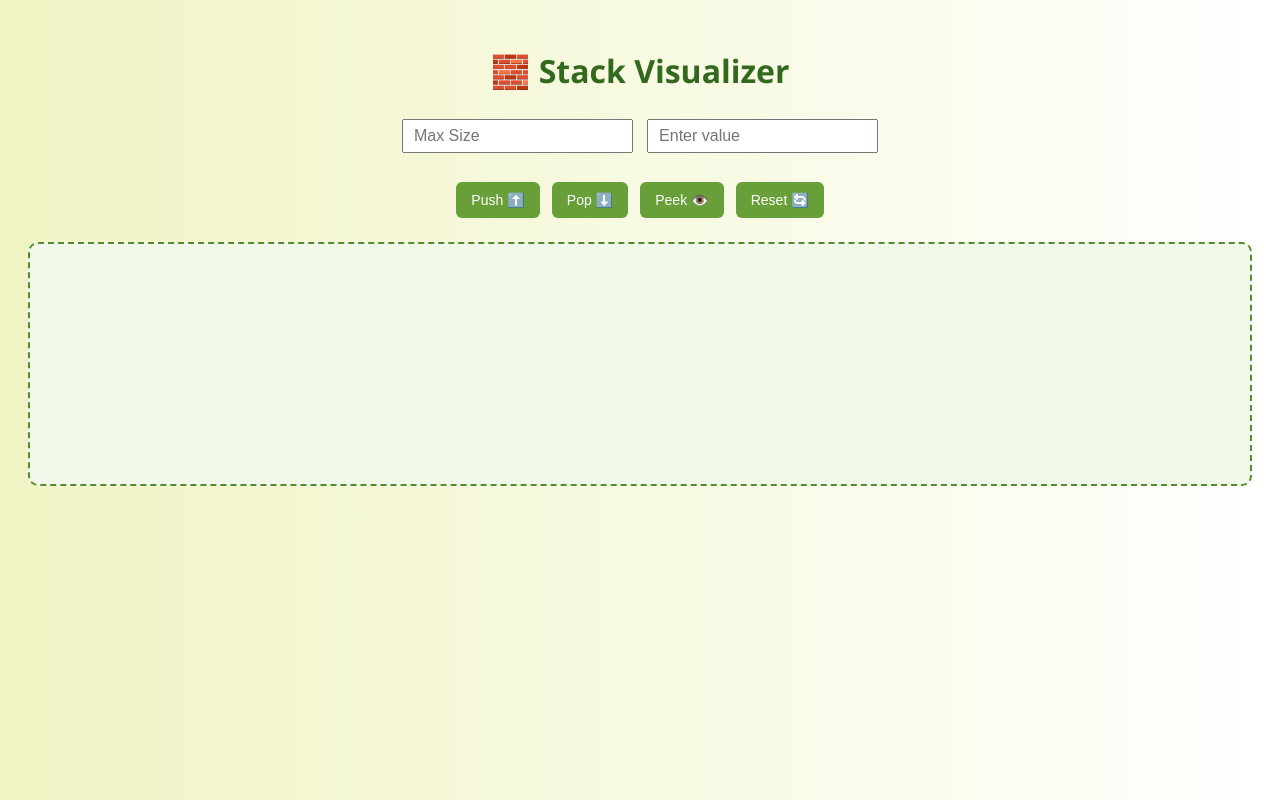
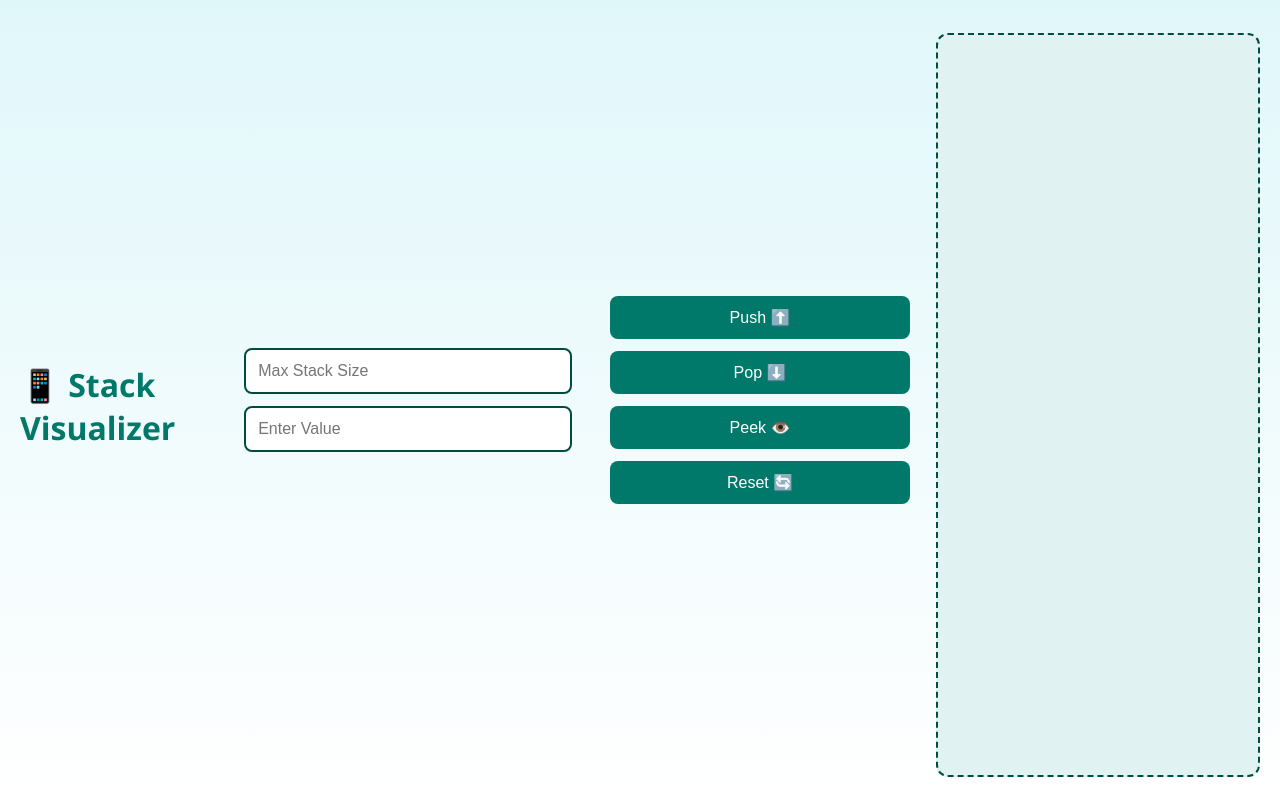
Before and after one commit to Know-byte-tutor/stack-visualizer, a plain HTML site: page index.html in a window 1280 px wide. Drawn offline with Linux system fonts and the light colour scheme.

Commit message:
Update index.html

```diff
--- a/index.html
+++ b/index.html
@@ -1,87 +1,120 @@
 <!DOCTYPE html>
 <html lang="en">
 <head>
-  <meta charset="UTF-8">
-  <title>Stack Visualizer</title>
+  <meta charset="UTF-8" />
+  <meta name="viewport" content="width=device-width, initial-scale=1.0" />
+  <title>Mobile Stack Visualizer</title>
   <style>
     body {
       font-family: 'Segoe UI', sans-serif;
-      background: linear-gradient(to right, #f0f4c3, #ffffff);
-      text-align: center;
+      margin: 0;
+      background: linear-gradient(to bottom, #e0f7fa, #ffffff);
+      display: flex;
+      flex-direction: column;
+      align-items: center;
+      height: 100vh;
       padding: 20px;
+      box-sizing: border-box;
     }
 
     h1 {
-      color: #33691e;
+      color: #00796b;
+      font-size: 2rem;
+      margin-bottom: 10px;
     }
 
-    .settings {
-      margin: 20px;
+    .stack-settings,
+    .stack-controls {
+      display: flex;
+      flex-direction: column;
+      align-items: center;
+      margin: 10px 0;
     }
 
-    .settings input {
-      padding: 6px 10px;
-      margin: 5px;
+    .stack-settings input,
+    .stack-controls button {
+      width: 80vw;
+      max-width: 300px;
+      padding: 12px;
+      margin: 6px;
       font-size: 16px;
+      border: 2px solid #004d40;
+      border-radius: 8px;
     }
 
-    .controls button {
-      padding: 10px 15px;
-      margin: 4px;
-      font-size: 14px;
-      background: #689f38;
+    .stack-controls button {
+      background: #00796b;
+      color: white;
       border: none;
-      border-radius: 6px;
-      color: white;
       cursor: pointer;
+      transition: background 0.3s;
     }
 
-    .controls button:hover {
-      background: #33691e;
+    .stack-controls button:hover {
+      background: #004d40;
     }
 
-    .stack-container {
+    .stack-box {
+      height: 50vh;
+      width: 80vw;
+      max-width: 300px;
       display: flex;
       flex-direction: column-reverse;
       align-items: center;
       justify-content: flex-end;
-      min-height: 200px;
-      padding: 20px;
-      border: 2px dashed #558b2f;
-      margin-top: 20px;
-      background-color: #f1f8e9;
-      border-radius: 10px;
+      padding: 10px;
+      margin-top: 10px;
+      background: #e0f2f1;
+      border: 2px dashed #004d40;
+      border-radius: 12px;
+      overflow-y: auto;
     }
 
     .box {
-      width: 100px;
-      height: 50px;
-      margin: 5px;
-      line-height: 50px;
+      width: 80%;
+      background: #4db6ac;
+      color: white;
       font-weight: bold;
-      color: white;
-      background-color: #8bc34a;
+      text-align: center;
+      padding: 12px;
+      margin: 5px 0;
       border-radius: 8px;
-      transition: all 0.4s ease;
+      transition: transform 0.3s ease;
     }
 
     #message {
       color: red;
       margin-top: 10px;
+      min-height: 24px;
       font-weight: bold;
+    }
+
+    @media screen and (orientation: landscape) {
+      body {
+        flex-direction: row;
+        justify-content: space-evenly;
+      }
+      .stack-settings,
+      .stack-controls {
+        width: 40%;
+      }
+      .stack-box {
+        width: 40%;
+        height: 90vh;
+      }
     }
   </style>
 </head>
 <body>
 
-  <h1>🧱 Stack Visualizer</h1>
+  <h1>📱 Stack Visualizer</h1>
 
-  <div class="settings">
-    <input type="number" id="maxSize" placeholder="Max Size" min="1" />
-    <input type="text" id="valueInput" placeholder="Enter value" />
+  <div class="stack-settings">
+    <input type="number" id="maxSize" placeholder="Max Stack Size" min="1" />
+    <input type="text" id="valueInput" placeholder="Enter Value" />
   </div>
 
-  <div class="controls">
+  <div class="stack-controls">
     <button onclick="push()">Push ⬆️</button>
     <button onclick="pop()">Pop ⬇️</button>
     <button onclick="peek()">Peek 👁️</button>
@@ -90,7 +123,7 @@
 
   <div id="message"></div>
 
-  <div class="stack-container" id="stackDisplay"></div>
+  <div class="stack-box" id="stackDisplay"></div>
 
   <script>
     let stack = [];
@@ -119,23 +152,23 @@
     function push() {
       getMaxSize();
       const val = document.getElementById('valueInput').value.trim();
-      if (!val) return showMessage("Enter a value");
-      if (stack.length >= max) return showMessage("Stack Overflow");
+      if (!val) return showMessage("⚠️ Enter a value");
+      if (stack.length >= max) return showMessage("⚠️ Stack Overflow");
       stack.push(val);
       updateDisplay();
       showMessage('');
     }
 
     function pop() {
-      if (stack.length === 0) return showMessage("Stack Underflow");
+      if (stack.length === 0) return showMessage("⚠️ Stack Underflow");
       stack.pop();
       updateDisplay();
       showMessage('');
     }
 
     function peek() {
-      if (stack.length === 0) return showMessage("Stack is empty");
-      showMessage("Top element: " + stack[stack.length - 1]);
+      if (stack.length === 0) return showMessage("⚠️ Stack is empty");
+      showMessage("👁️ Top element: " + stack[stack.length - 1]);
     }
 
     function reset() {
@@ -144,5 +177,6 @@
       showMessage('');
     }
   </script>
+
 </body>
 </html>
```
